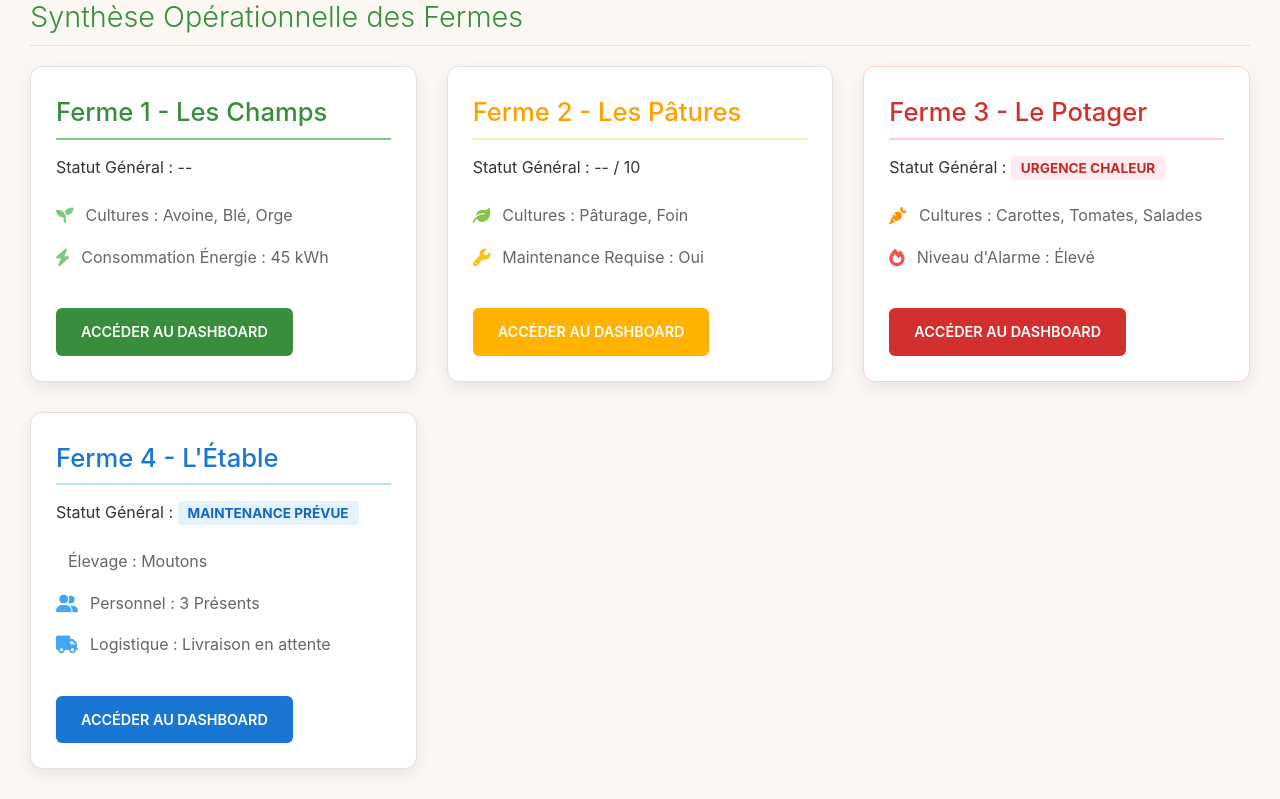
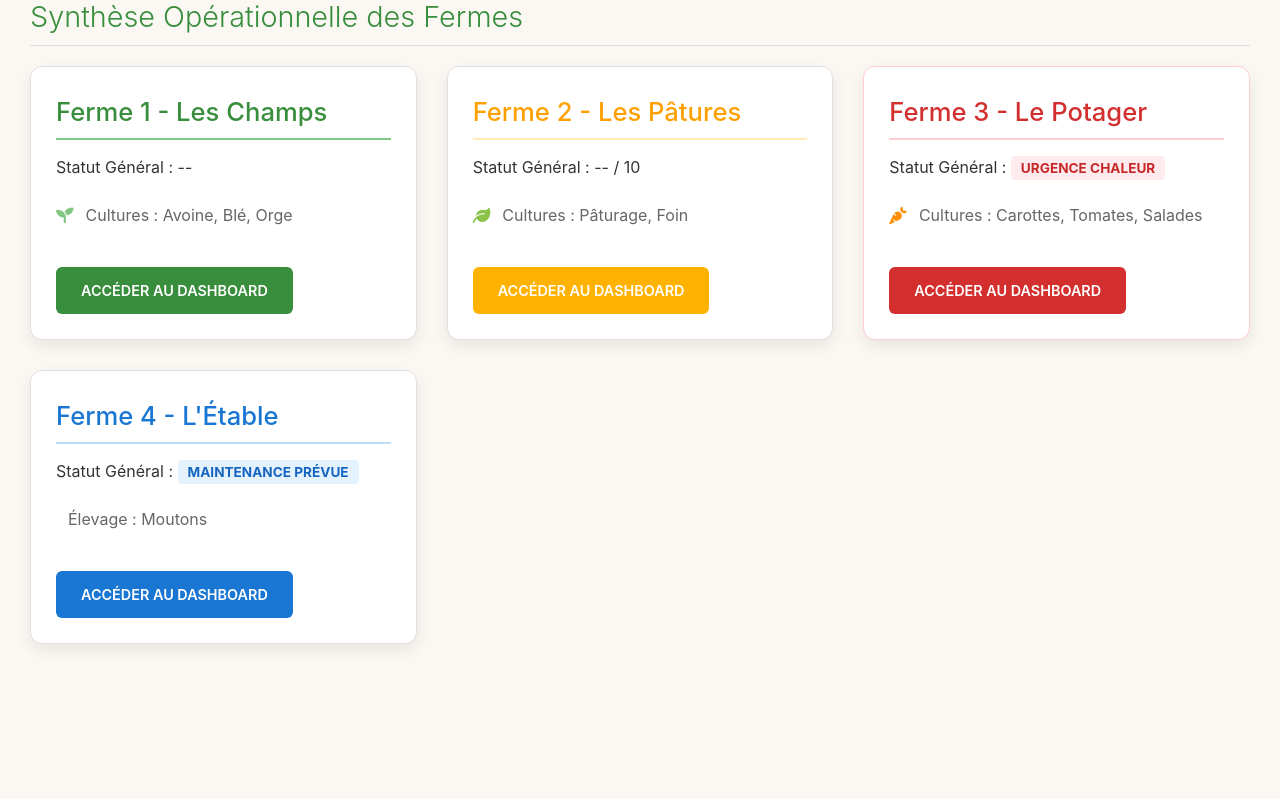
Before and after one commit to Kounakowitch/MiniFarm, a PHP site: page / in a window 1280 px wide. Shown: the part 481-1280 px from the top of the page. After the commit the page ends 1128 px from the top, so only its background shows below. Run offline with PHP 8.4, Linux system fonts and the light colour scheme; data that the repository does not hold is empty.

```diff
--- a/index.php
+++ b/index.php
@@ -49,12 +49,11 @@
 
             <article class="farm-card">
                 <h3>Ferme 1 - Les Champs</h3>
-                <p>Statut Général :  <span id="water_level">--</span></p>
+                <p>Statut Général :  <span id="water_level"></span></p>
 
                 <p id="water-alert" style="color:red; display:none;"></p>
                 <ul>
                     <li><i class="fas fa-seedling"></i> Cultures : Avoine, Blé, Orge</li>
-                    <li><i class="fas fa-bolt"></i> Consommation Énergie : 45 kWh</li>
                 </ul>
                 <a href="ferme1.php" class="btn-detail">Accéder au Dashboard</a>
             </article>
@@ -64,7 +63,6 @@
                 <p>Statut Général : <span id="sheep_count" ></span> / 10</p></p>
                 <ul>
                     <li><i class="fas fa-leaf"></i> Cultures : Pâturage, Foin</li>
-                    <li><i class="fas fa-wrench"></i> Maintenance Requise : Oui</li>
                 </ul>
                 <a href="ferme2.php" class="btn-detail warning-btn">Accéder au Dashboard</a>
             </article>
@@ -74,7 +72,6 @@
                 <p>Statut Général : <span class="status danger">Urgence Chaleur</span></p>
                 <ul>
                     <li><i class="fas fa-carrot"></i> Cultures : Carottes, Tomates, Salades</li>
-                    <li><i class="fas fa-fire"></i> Niveau d'Alarme : Élevé</li>
                 </ul>
                 <a href="ferme3.php" class="btn-detail danger-btn">Accéder au Dashboard</a>
             </article>
@@ -84,8 +81,6 @@
                 <p>Statut Général : <span class="status info">Maintenance Prévue</span></p>
                 <ul>
                     <li><i class="fas fa-cow"></i> Élevage : Moutons</li>
-                    <li><i class="fas fa-user-friends"></i> Personnel : 3 Présents</li>
-                    <li><i class="fas fa-truck"></i> Logistique : Livraison en attente</li>
                 </ul>
                 <a href="ferme4.php" class="btn-detail info-btn">Accéder au Dashboard</a>
             </article>
```
